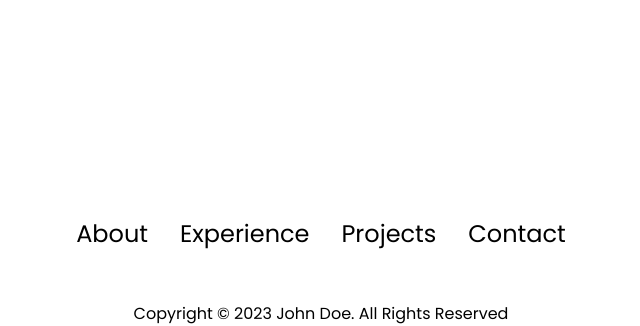
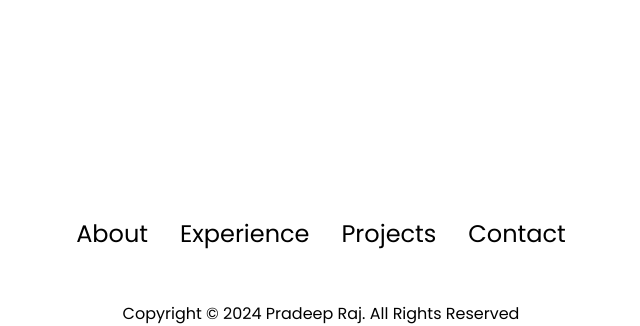
Before and after one commit to pradeep-raj-2002/My-Portfolio-Website, a plain HTML site: page index.html in a window 1280 px wide. Shown: the part 3595-3921 px from the top of the page, without its empty margins (319-959 px from the left). Drawn offline with Linux system fonts and the light colour scheme.

Commit message:
Update index.html

```diff
--- a/index.html
+++ b/index.html
@@ -217,7 +217,7 @@
             </ul>
         </nav>
         <div>
-            <p class="copyright-sty">Copyright &#169; 2023 John Doe. All Rights Reserved</p>
+            <p class="copyright-sty">Copyright &#169; 2024 Pradeep Raj. All Rights Reserved</p>
         </div>
     </footer>
     <script src="script.js"></script>
```
